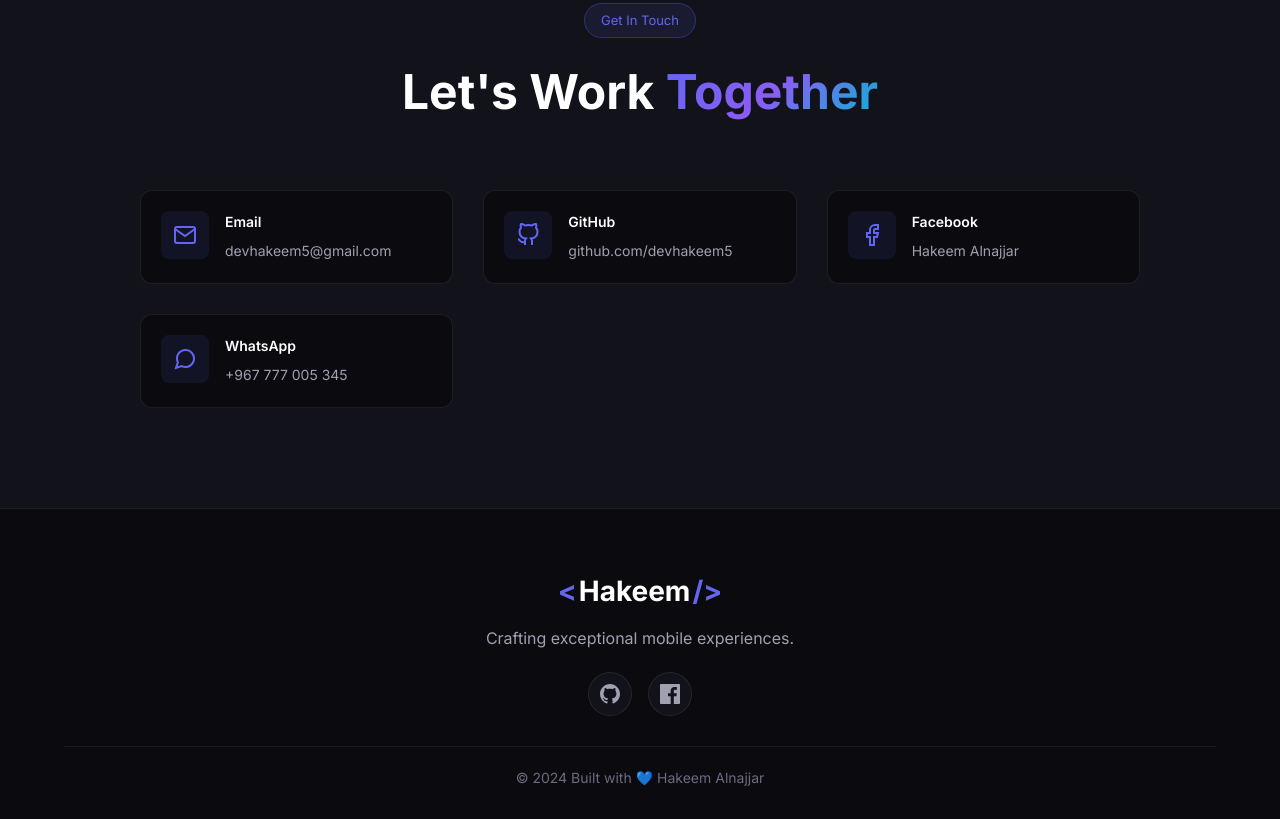
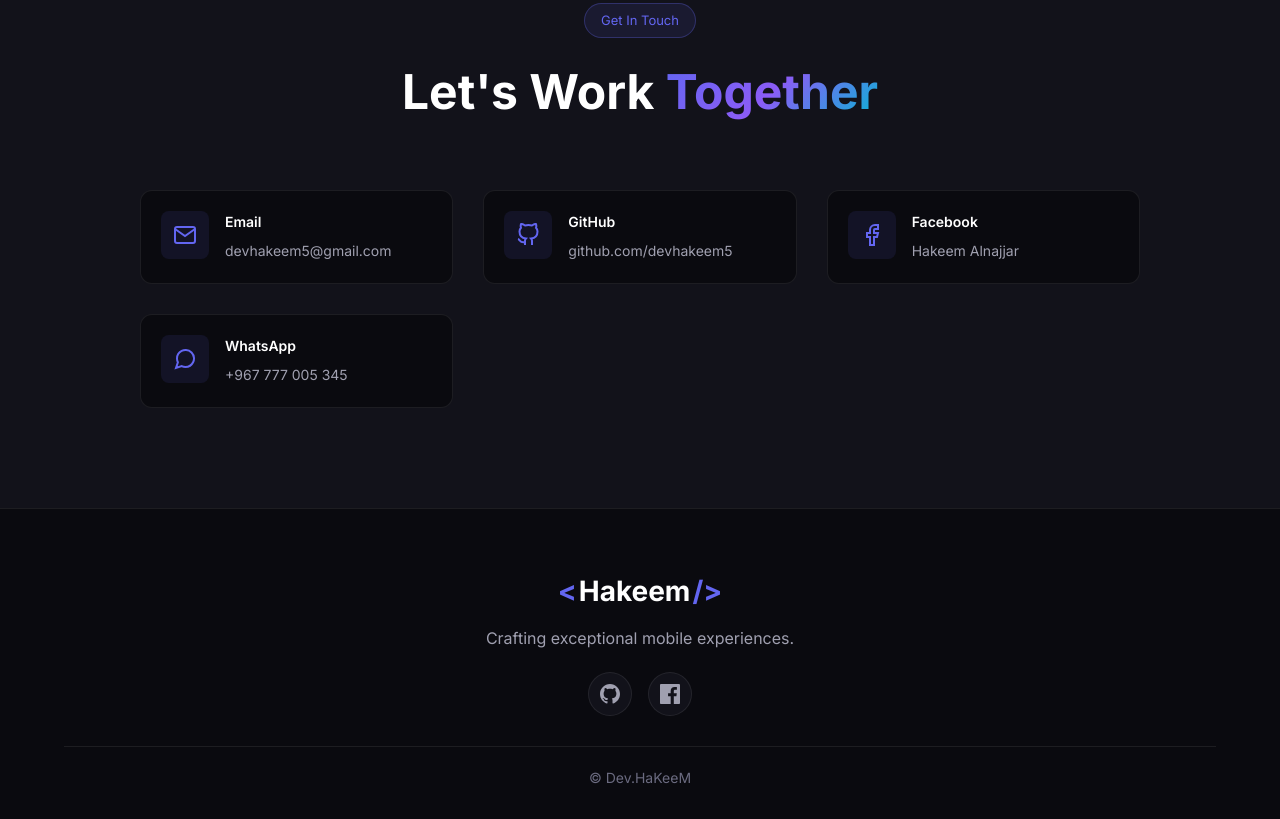
Before and after one commit to devhakeem5/my-portfolio, a plain HTML site: page index.html in a window 1280 px wide. Shown: the part 5202-6021 px from the top of the page. Drawn offline with Linux system fonts and the light colour scheme.

Commit message:
edit testx

```diff
--- a/index.html
+++ b/index.html
@@ -581,7 +581,7 @@
                 </div>
             </div>
             <div class="footer-bottom">
-                <p>&copy; 2024 Built with 💙 Hakeem Alnajjar</p>
+                <p>&copy; Dev.HaKeeM</p>
             </div>
         </div>
     </footer>
```
